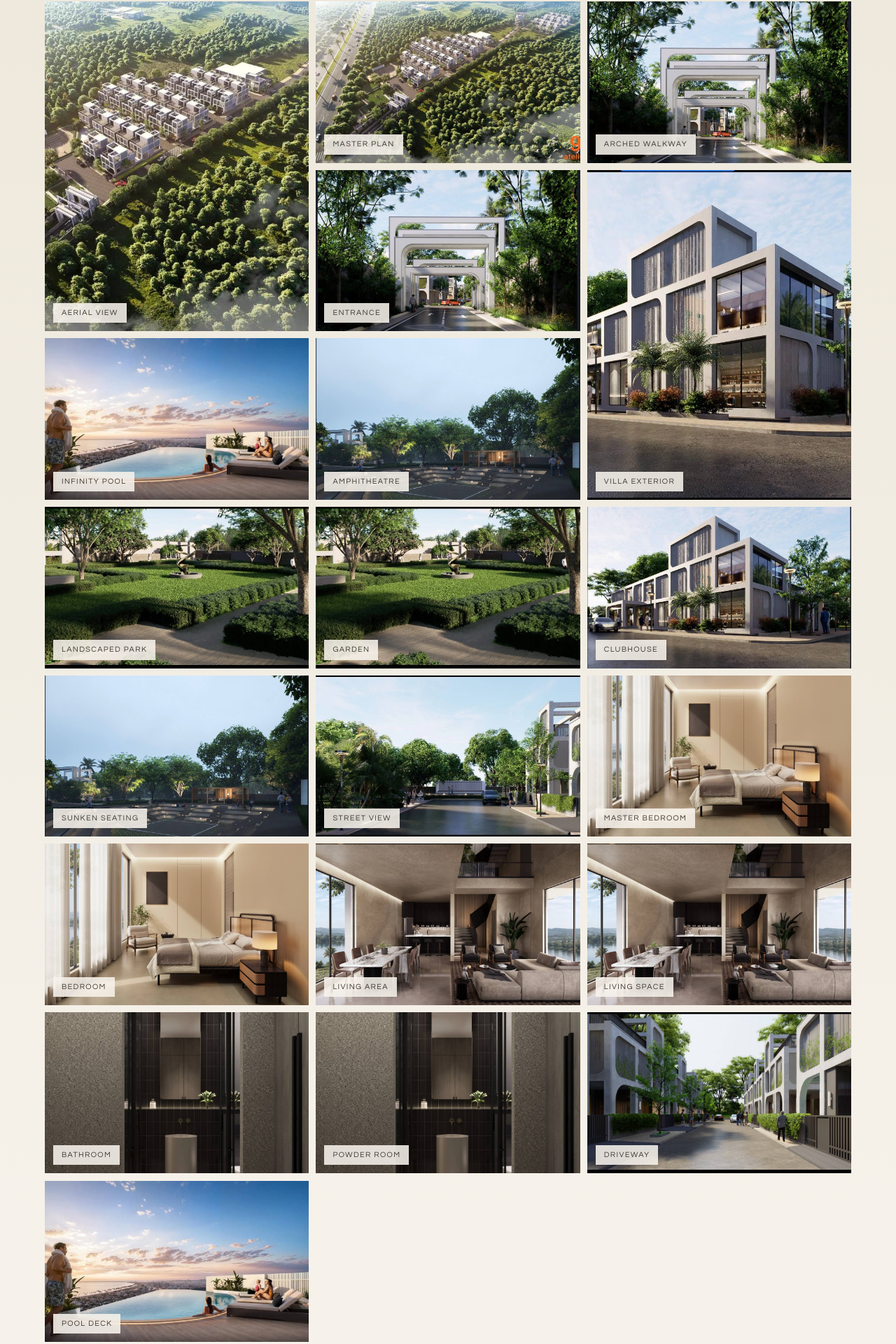
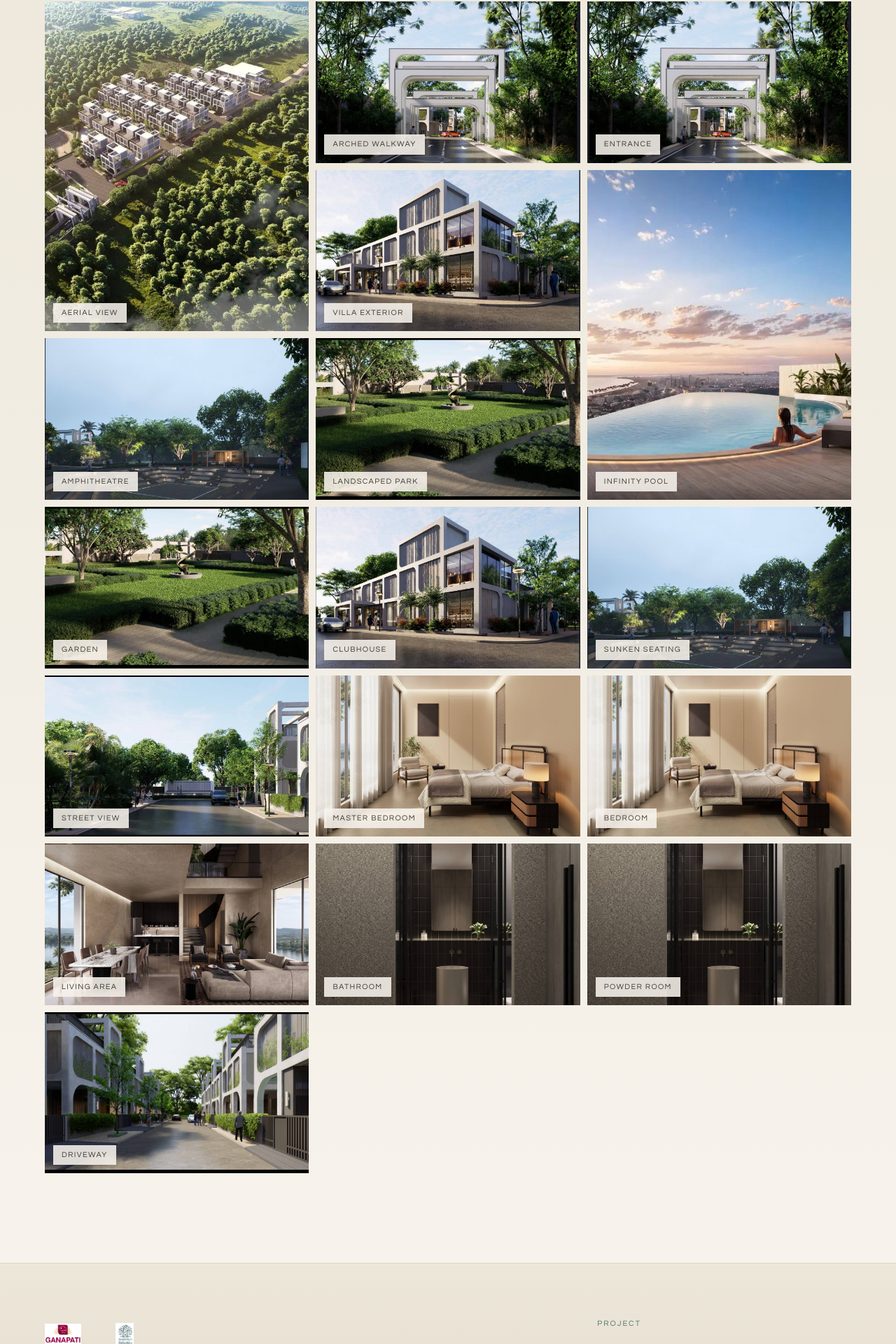
Before and after one commit to Abhi011999/ganapati-air-landing, a Next.js app: page / in a window 1280 px wide. Shown: the part 9234-11154 px from the top of the page at 70% size. Built offline with nearby package versions, Linux system fonts and the light colour scheme.

Commit message:
fix: remove 3 exact duplicate image pairs from gallery (rooftop-pool, loft-interior, aerial-masterplan) — 17 unique photos

```diff
--- a/components/LandingPage.tsx
+++ b/components/LandingPage.tsx
@@ -71,10 +71,9 @@ function OpenSpaceChart() {
   );
 }
 
-/* ── 20 curated real project photos, zero duplicates ── */
+/* ── 17 curated real project photos, zero duplicates ── */
 const galleryImages = [
   { src: "/images/project/aerial-villas.jpg",      label: "Aerial View" },
-  { src: "/images/project/aerial-masterplan.jpg",  label: "Master Plan" },
   { src: "/images/project/arched-walkway.jpg",     label: "Arched Walkway" },
   { src: "/images/project/entrance-gate.jpg",      label: "Entrance" },
   { src: "/images/project/villa-exterior.jpg",     label: "Villa Exterior" },
@@ -88,11 +87,9 @@ const galleryImages = [
   { src: "/images/project/master-bedroom.jpg",     label: "Master Bedroom" },
   { src: "/images/project/bedroom-4.jpg",          label: "Bedroom" },
   { src: "/images/project/open-living.jpg",        label: "Living Area" },
-  { src: "/images/project/loft-interior.jpg",      label: "Living Space" },
   { src: "/images/project/bathroom.jpg",           label: "Bathroom" },
   { src: "/images/project/powder-room.jpg",        label: "Powder Room" },
   { src: "/images/project/driveway-2.jpg",         label: "Driveway" },
-  { src: "/images/project/rooftop-pool.jpg",       label: "Pool Deck" },
 ];
 
 export default function LandingPage() {
```
